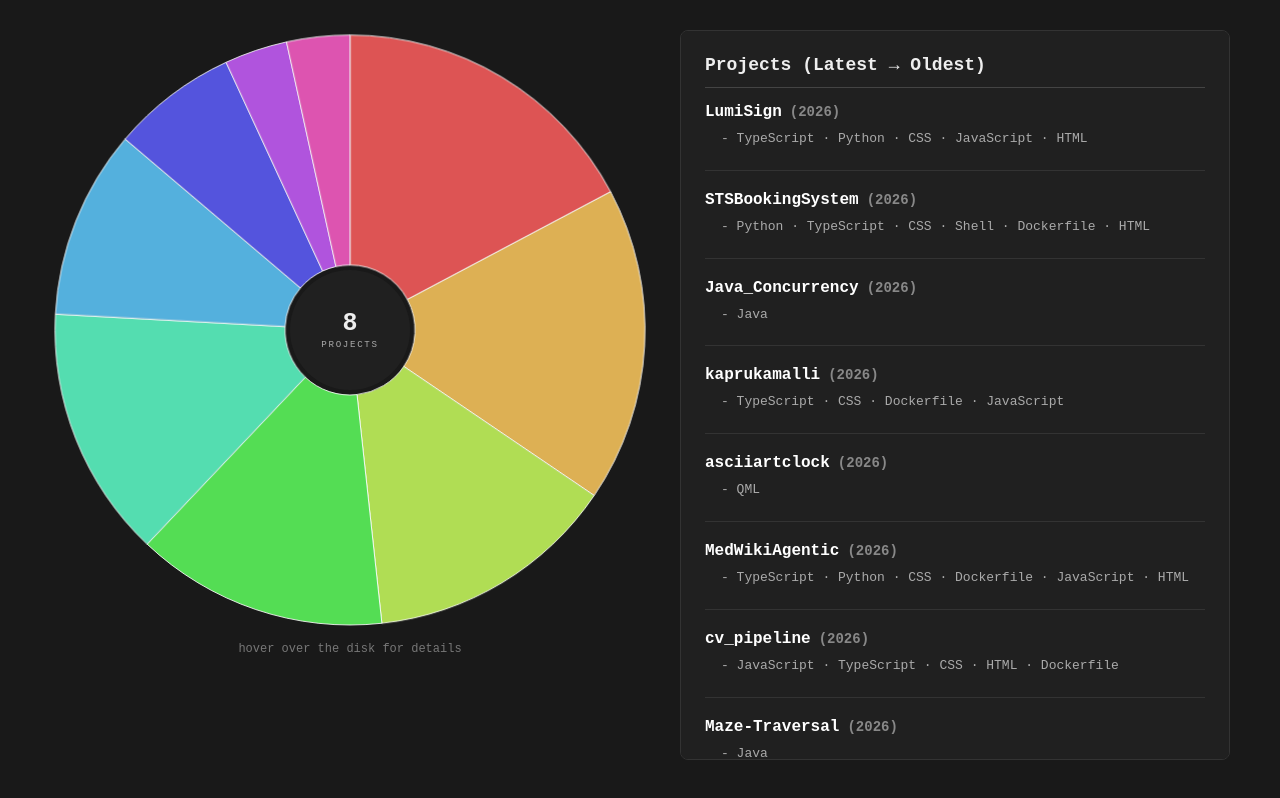
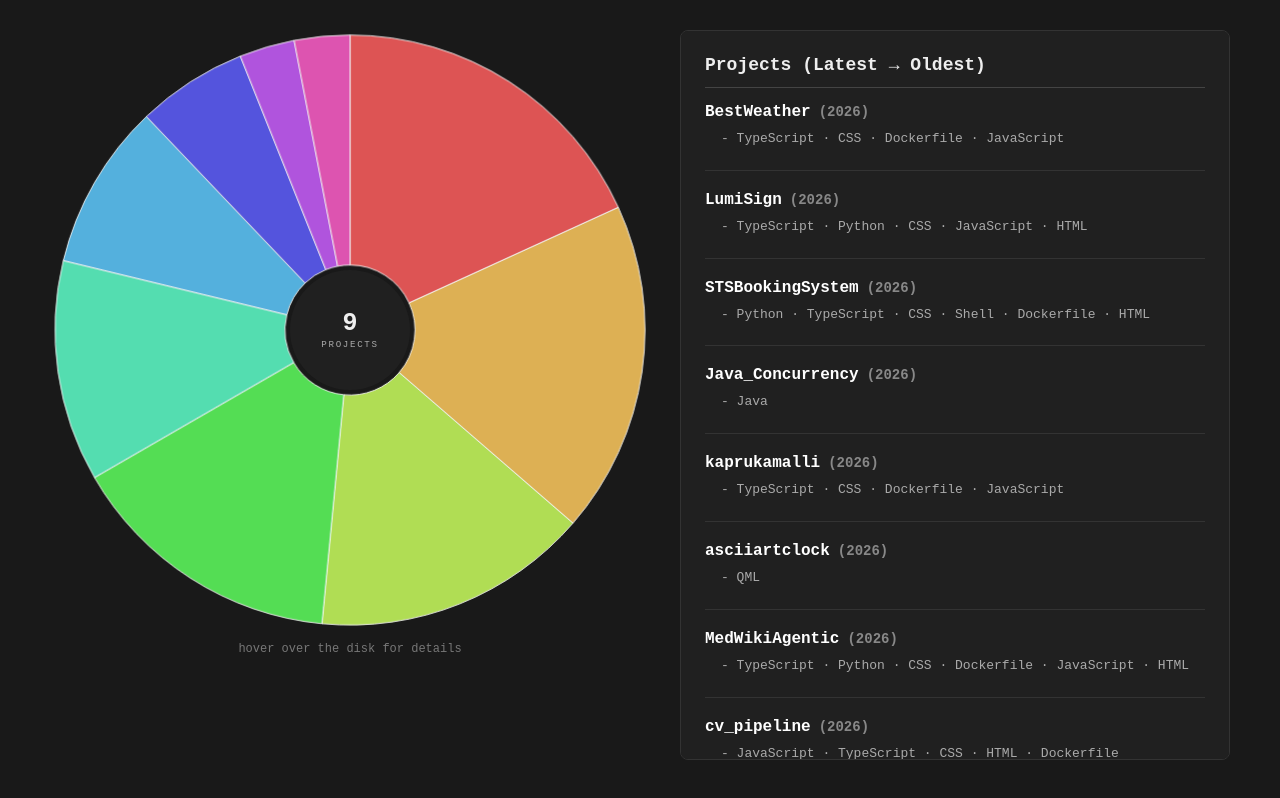
Before and after one commit to ravijaanthony/ravijaanthony, a plain HTML site: page assets/index.html in a window 1280 px wide. Drawn offline with Linux system fonts and the light colour scheme.

Commit message:
chore: daily automated refresh [skip ci]

```diff
--- a/assets/index.html
+++ b/assets/index.html
@@ -19,26 +19,26 @@ path{cursor:pointer}path:hover{filter:brightness(.65)}
 <svg xmlns="http://www.w3.org/2000/svg" viewBox="0 0 720 720" font-family="monospace">
 <rect width="720" height="720" fill="#191919"/>
 <style>.ring{transform-box:view-box;transform-origin:50% 50%;animation:pop .7s cubic-bezier(.2,.8,.3,1) both}@keyframes pop{from{opacity:0;transform:scale(.7) rotate(-60deg)}to{opacity:1;transform:scale(1) rotate(0)}}path:hover{filter:brightness(.65)}</style>
-<path d="M360.00,6.00 A354.0,354.0 0 0 1 672.76,194.18 L428.91,323.46 A78,78 0 0 0 360.00,282.00 Z" fill="#dd5454" stroke="#fff" stroke-width="1" class="ring" data-path="/TypeScript" data-size="5 projects (17%)" data-pct="17"><title>/TypeScript
-5 projects (17%)</title></path>
-<path d="M672.76,194.18 A354.0,354.0 0 0 1 653.00,558.66 L424.56,403.77 A78,78 0 0 0 428.91,323.46 Z" fill="#ddb054" stroke="#fff" stroke-width="1" class="ring" data-path="/CSS" data-size="5 projects (17%)" data-pct="17"><title>/CSS
-5 projects (17%)</title></path>
-<path d="M653.00,558.66 A354.0,354.0 0 0 1 398.27,711.92 L368.43,437.54 A78,78 0 0 0 424.56,403.77 Z" fill="#b0dd54" stroke="#fff" stroke-width="1" class="ring" data-path="/Dockerfile" data-size="4 projects (14%)" data-pct="14"><title>/Dockerfile
-4 projects (14%)</title></path>
-<path d="M398.27,711.92 A354.0,354.0 0 0 1 116.55,617.00 L306.36,416.63 A78,78 0 0 0 368.43,437.54 Z" fill="#54dd54" stroke="#fff" stroke-width="1" class="ring" data-path="/JavaScript" data-size="4 projects (14%)" data-pct="14"><title>/JavaScript
-4 projects (14%)</title></path>
-<path d="M116.55,617.00 A354.0,354.0 0 0 1 6.52,340.83 L282.11,355.78 A78,78 0 0 0 306.36,416.63 Z" fill="#54ddb0" stroke="#fff" stroke-width="1" class="ring" data-path="/HTML" data-size="4 projects (14%)" data-pct="14"><title>/HTML
-4 projects (14%)</title></path>
-<path d="M6.52,340.83 A354.0,354.0 0 0 1 90.19,130.83 L300.55,309.50 A78,78 0 0 0 282.11,355.78 Z" fill="#54b0dd" stroke="#fff" stroke-width="1" class="ring" data-path="/Python" data-size="3 projects (10%)" data-pct="10"><title>/Python
-3 projects (10%)</title></path>
-<path d="M90.19,130.83 A354.0,354.0 0 0 1 211.36,38.72 L327.25,289.21 A78,78 0 0 0 300.55,309.50 Z" fill="#5454dd" stroke="#fff" stroke-width="1" class="ring" data-path="/Java" data-size="2 projects (6.9%)" data-pct="6.9"><title>/Java
-2 projects (6.9%)</title></path>
-<path d="M211.36,38.72 A354.0,354.0 0 0 1 283.90,14.28 L343.23,283.82 A78,78 0 0 0 327.25,289.21 Z" fill="#b054dd" stroke="#fff" stroke-width="1" class="ring" data-path="/QML" data-size="1 projects (3.4%)" data-pct="3.4"><title>/QML
-1 projects (3.4%)</title></path>
-<path d="M283.90,14.28 A354.0,354.0 0 0 1 360.00,6.00 L360.00,282.00 A78,78 0 0 0 343.23,283.82 Z" fill="#dd54b0" stroke="#fff" stroke-width="1" class="ring" data-path="/Shell" data-size="1 projects (3.4%)" data-pct="3.4"><title>/Shell
-1 projects (3.4%)</title></path>
+<path d="M360.00,6.00 A354.0,354.0 0 0 1 682.01,212.94 L430.95,327.60 A78,78 0 0 0 360.00,282.00 Z" fill="#dd5454" stroke="#fff" stroke-width="1" class="ring" data-path="/TypeScript" data-size="6 projects (18%)" data-pct="18"><title>/TypeScript
+6 projects (18%)</title></path>
+<path d="M682.01,212.94 A354.0,354.0 0 0 1 627.54,591.82 L418.95,411.08 A78,78 0 0 0 430.95,327.60 Z" fill="#ddb054" stroke="#fff" stroke-width="1" class="ring" data-path="/CSS" data-size="6 projects (18%)" data-pct="18"><title>/CSS
+6 projects (18%)</title></path>
+<path d="M627.54,591.82 A354.0,354.0 0 0 1 326.35,712.40 L352.59,437.65 A78,78 0 0 0 418.95,411.08 Z" fill="#b0dd54" stroke="#fff" stroke-width="1" class="ring" data-path="/Dockerfile" data-size="5 projects (15%)" data-pct="15"><title>/Dockerfile
+5 projects (15%)</title></path>
+<path d="M326.35,712.40 A354.0,354.0 0 0 1 53.43,537.00 L292.45,399.00 A78,78 0 0 0 352.59,437.65 Z" fill="#54dd54" stroke="#fff" stroke-width="1" class="ring" data-path="/JavaScript" data-size="5 projects (15%)" data-pct="15"><title>/JavaScript
+5 projects (15%)</title></path>
+<path d="M53.43,537.00 A354.0,354.0 0 0 1 15.98,276.54 L284.20,341.61 A78,78 0 0 0 292.45,399.00 Z" fill="#54ddb0" stroke="#fff" stroke-width="1" class="ring" data-path="/HTML" data-size="4 projects (12%)" data-pct="12"><title>/HTML
+4 projects (12%)</title></path>
+<path d="M15.98,276.54 A354.0,354.0 0 0 1 115.71,103.80 L306.17,303.55 A78,78 0 0 0 284.20,341.61 Z" fill="#54b0dd" stroke="#fff" stroke-width="1" class="ring" data-path="/Python" data-size="3 projects (9.1%)" data-pct="9.1"><title>/Python
+3 projects (9.1%)</title></path>
+<path d="M115.71,103.80 A354.0,354.0 0 0 1 228.43,31.36 L331.01,287.59 A78,78 0 0 0 306.17,303.55 Z" fill="#5454dd" stroke="#fff" stroke-width="1" class="ring" data-path="/Java" data-size="2 projects (6.1%)" data-pct="6.1"><title>/Java
+2 projects (6.1%)</title></path>
+<path d="M228.43,31.36 A354.0,354.0 0 0 1 293.01,12.40 L345.24,283.41 A78,78 0 0 0 331.01,287.59 Z" fill="#b054dd" stroke="#fff" stroke-width="1" class="ring" data-path="/QML" data-size="1 projects (3.0%)" data-pct="3.0"><title>/QML
+1 projects (3.0%)</title></path>
+<path d="M293.01,12.40 A354.0,354.0 0 0 1 360.00,6.00 L360.00,282.00 A78,78 0 0 0 345.24,283.41 Z" fill="#dd54b0" stroke="#fff" stroke-width="1" class="ring" data-path="/Shell" data-size="1 projects (3.0%)" data-pct="3.0"><title>/Shell
+1 projects (3.0%)</title></path>
 <circle cx="360" cy="360" r="72" fill="#202020"/>
-<text x="360" y="352" fill="#eee" font-size="30" font-weight="bold" text-anchor="middle" dominant-baseline="middle">8</text>
+<text x="360" y="352" fill="#eee" font-size="30" font-weight="bold" text-anchor="middle" dominant-baseline="middle">9</text>
 <text x="360" y="378" fill="#aaa" font-size="11" text-anchor="middle" dominant-baseline="middle" letter-spacing="2">PROJECTS</text></svg>
 <div id="hint">hover over the disk for details</div>
 </div>
@@ -47,7 +47,7 @@ path{cursor:pointer}path:hover{filter:brightness(.65)}
 </div>
 <div id="tip"></div>
 <script>
-const PROJECTS=[{"name": "LumiSign", "year": "2026", "langs": ["TypeScript", "Python", "CSS", "JavaScript", "HTML"], "techs": []}, {"name": "STSBookingSystem", "year": "2026", "langs": ["Python", "TypeScript", "CSS", "Shell", "Dockerfile", "HTML"], "techs": []}, {"name": "Java_Concurrency", "year": "2026", "langs": ["Java"], "techs": []}, {"name": "kaprukamalli", "year": "2026", "langs": ["TypeScript", "CSS", "Dockerfile", "JavaScript"], "techs": []}, {"name": "asciiartclock", "year": "2026", "langs": ["QML"], "techs": []}, {"name": "MedWikiAgentic", "year": "2026", "langs": ["TypeScript", "Python", "CSS", "Dockerfile", "JavaScript", "HTML"], "techs": []}, {"name": "cv_pipeline", "year": "2026", "langs": ["JavaScript", "TypeScript", "CSS", "HTML", "Dockerfile"], "techs": []}, {"name": "Maze-Traversal", "year": "2026", "langs": ["Java"], "techs": []}];
+const PROJECTS=[{"name": "BestWeather", "year": "2026", "langs": ["TypeScript", "CSS", "Dockerfile", "JavaScript"], "techs": []}, {"name": "LumiSign", "year": "2026", "langs": ["TypeScript", "Python", "CSS", "JavaScript", "HTML"], "techs": []}, {"name": "STSBookingSystem", "year": "2026", "langs": ["Python", "TypeScript", "CSS", "Shell", "Dockerfile", "HTML"], "techs": []}, {"name": "Java_Concurrency", "year": "2026", "langs": ["Java"], "techs": []}, {"name": "kaprukamalli", "year": "2026", "langs": ["TypeScript", "CSS", "Dockerfile", "JavaScript"], "techs": []}, {"name": "asciiartclock", "year": "2026", "langs": ["QML"], "techs": []}, {"name": "MedWikiAgentic", "year": "2026", "langs": ["TypeScript", "Python", "CSS", "Dockerfile", "JavaScript", "HTML"], "techs": []}, {"name": "cv_pipeline", "year": "2026", "langs": ["JavaScript", "TypeScript", "CSS", "HTML", "Dockerfile"], "techs": []}, {"name": "Maze-Traversal", "year": "2026", "langs": ["Java"], "techs": []}];
 const esc=s=>String(s).replace(/&/g,"&amp;").replace(/</g,"&lt;").replace(/>/g,"&gt;");
 const listContainer=document.getElementById('projects-list');
 PROJECTS.forEach(p=>{
```
Also changed, not shown: assets/live.json (+1 -1 lines), assets/sunburst.svg, 3 other files.
